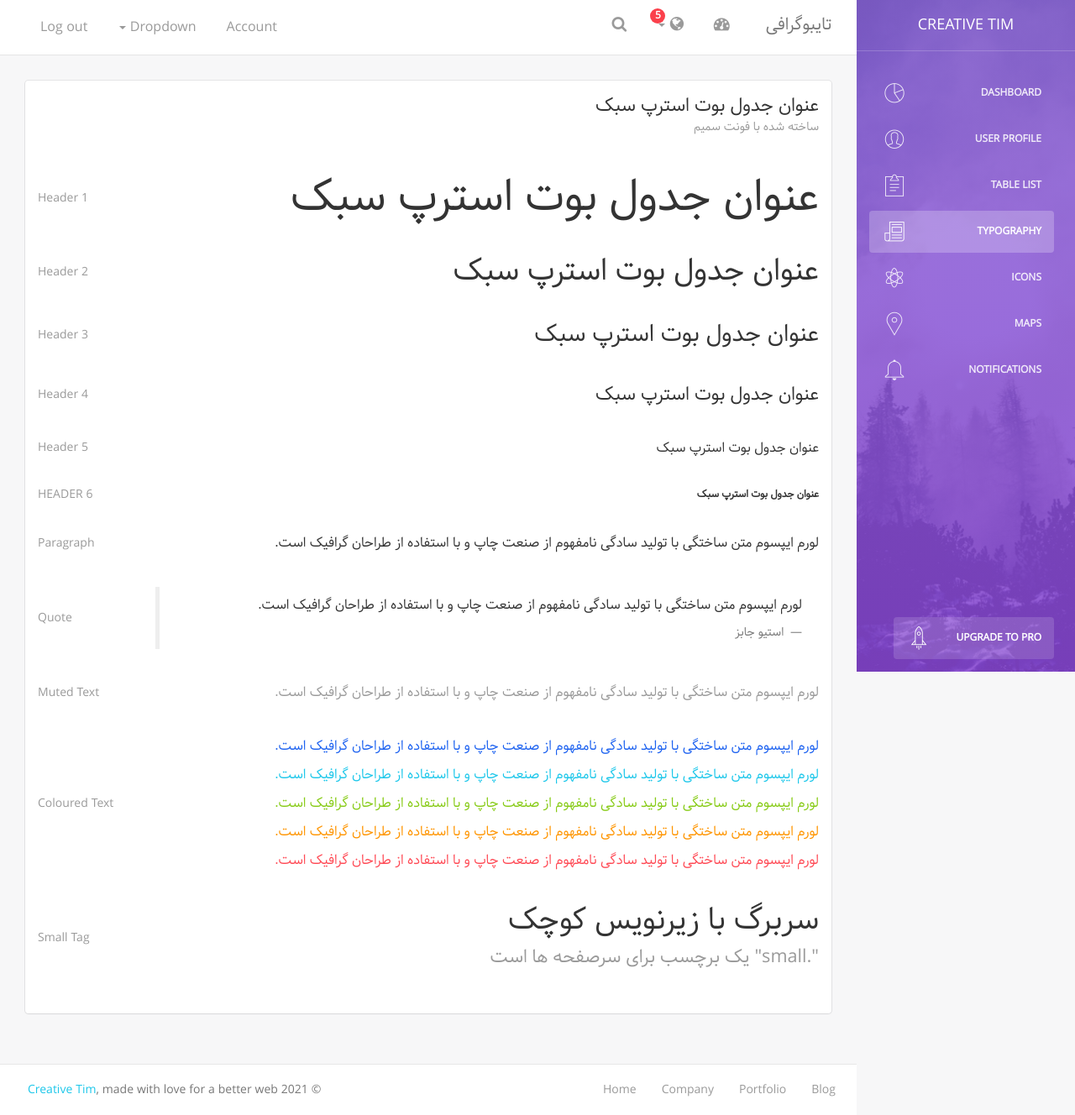
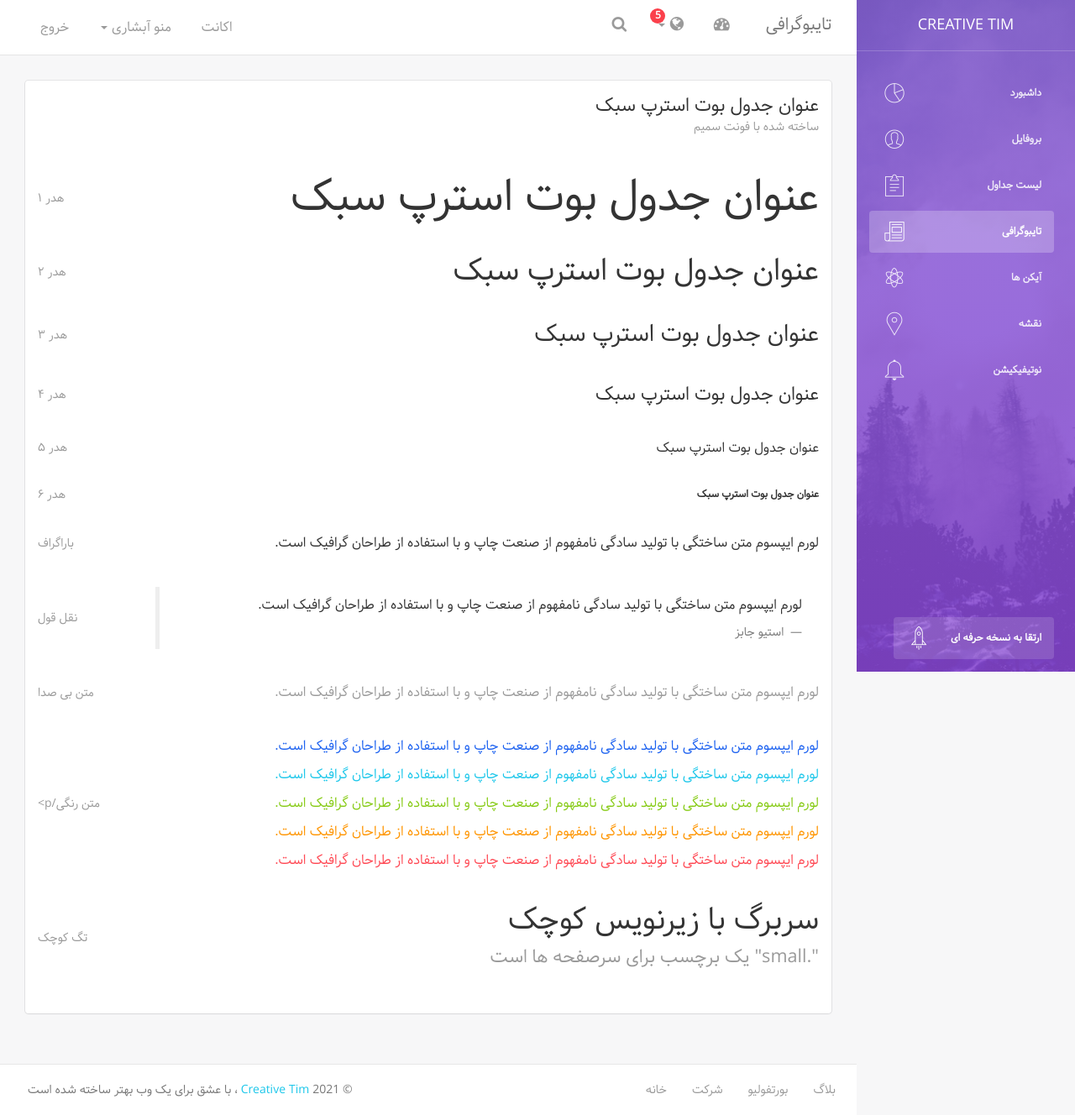
Before and after one commit to YaserAmini88/registration, a Django app: page /boot/typography.html in a window 1280 px wide. Shown: the whole page at 84% size. Run offline with Django 3.2, Linux system fonts and the light colour scheme; some libraries are stand-ins or nearby versions.

Commit message:
Fully Translated to Farsi

```diff
--- a/templates/typography.html
+++ b/templates/typography.html
@@ -7,7 +7,7 @@
 	<link rel="icon" type="image/png" href="{% static 'assets/img/favicon.ico' %}">
 	<meta http-equiv="X-UA-Compatible" content="IE=edge,chrome=1" />
 
-	<title>Light Bootstrap Dashboard by Creative Tim</title>
+	<title>داشبورد سبک بوت استرپ توسط Creative Tim</title>
 
 	<meta content='width=device-width, initial-scale=1.0, maximum-scale=1.0, user-scalable=0' name='viewport' />
     <meta name="viewport" content="width=device-width" />
@@ -51,49 +51,49 @@
                 <li>
                     <a href="dashboard.html">
                         <i class="pe-7s-graph"></i>
-                        <p>Dashboard</p>
+                        <p>داشبورد</p>
                     </a>
                 </li>
                 <li>
                     <a href="user.html">
                         <i class="pe-7s-user"></i>
-                        <p>User Profile</p>
+                        <p>بروفایل</p>
                     </a>
                 </li>
                 <li>
                     <a href="table.html">
                         <i class="pe-7s-note2"></i>
-                        <p>Table List</p>
+                        <p>لیست جداول</p>
                     </a>
                 </li>
                 <li class="active">
                     <a href="typography.html">
                         <i class="pe-7s-news-paper"></i>
-                        <p>Typography</p>
+                        <p>تایبوگرافی</p>
                     </a>
                 </li>
                 <li>
                     <a href="icons.html">
                         <i class="pe-7s-science"></i>
-                        <p>Icons</p>
+                        <p>آیکن ها</p>
                     </a>
                 </li>
                 <li>
                     <a href="maps.html">
                         <i class="pe-7s-map-marker"></i>
-                        <p>Maps</p>
+                        <p>نقشه</p>
                     </a>
                 </li>
                 <li>
                     <a href="notifications.html">
                         <i class="pe-7s-bell"></i>
-                        <p>Notifications</p>
+                        <p>نوتیفیکیشن</p>
                     </a>
                 </li>
 				<li class="active-pro">
                     <a href="upgrade.html">
                         <i class="pe-7s-rocket"></i>
-                        <p>Upgrade to PRO</p>
+                        <p>ارتقا به نسخه حرفه ای</p>
                     </a>
                 </li>
             </ul>
@@ -149,13 +149,13 @@
                     <ul class="nav navbar-nav navbar-right">
                         <li>
                            <a href="">
-                               <p>Account</p>
+                               <p>اکانت</p>
                             </a>
                         </li>
                         <li class="dropdown">
                               <a href="#" class="dropdown-toggle" data-toggle="dropdown">
                                     <p>
-										Dropdown
+										منو آبشاری
 										<b class="caret"></b>
 									</p>
 
@@ -172,7 +172,7 @@
                         </li>
                         <li>
                             <a href="#">
-                                <p>Log out</p>
+                                <p>خروج</p>
                             </a>
                         </li>
 						<li class="separator hidden-lg hidden-md"></li>
@@ -194,29 +194,29 @@
                             <div class="content">
 
                                 <div class="typo-line">
-                                    <h1><p class="category">Header 1</p>عنوان جدول بوت استرپ سبک </h1>
+                                    <h1><p class="category">هدر ۱</p>عنوان جدول بوت استرپ سبک </h1>
                                 </div>
 
                                     <div class="typo-line">
-                                    <h2><p class="category">Header 2</p>عنوان جدول بوت استرپ سبک</h2>
+                                    <h2><p class="category">هدر ۲</p>عنوان جدول بوت استرپ سبک</h2>
                                 </div>
                                 <div class="typo-line">
-                                    <h3><p class="category">Header 3</p>عنوان جدول بوت استرپ سبک</h3>
+                                    <h3><p class="category">هدر ۳</p>عنوان جدول بوت استرپ سبک</h3>
                                 </div>
                                 <div class="typo-line">
-                                    <h4><p class="category">Header 4</p>عنوان جدول بوت استرپ سبک</h4>
+                                    <h4><p class="category">هدر ۴</p>عنوان جدول بوت استرپ سبک</h4>
                                 </div>
                                 <div class="typo-line">
-                                    <h5><p class="category">Header 5</p>عنوان جدول بوت استرپ سبک</h5>
+                                    <h5><p class="category">هدر ۵</p>عنوان جدول بوت استرپ سبک</h5>
                                 </div>
                                  <div class="typo-line">
-                                    <h6><p class="category">Header 6</p>عنوان جدول بوت استرپ سبک</h6>
+                                    <h6><p class="category">هدر ۶</p>عنوان جدول بوت استرپ سبک</h6>
                                 </div>
                                 <div class="typo-line">
-                                    <p><span class="category">Paragraph</span>لورم ایپسوم متن ساختگی با تولید سادگی نامفهوم از صنعت چاپ و با استفاده از طراحان گرافیک است. </p>
+                                    <p><span class="category">باراگراف</span>لورم ایپسوم متن ساختگی با تولید سادگی نامفهوم از صنعت چاپ و با استفاده از طراحان گرافیک است. </p>
                                 </div>
                                 <div class="typo-line">
-                                    <p class="category">Quote</p>
+                                    <p class="category">نقل قول</p>
                                     <blockquote>
                                      <p>
                                      لورم ایپسوم متن ساختگی با تولید سادگی نامفهوم از صنعت چاپ و با استفاده از طراحان گرافیک است.
@@ -228,7 +228,7 @@
                                 </div>
 
                                 <div class="typo-line">
-                                    <p class="category">Muted Text</p>
+                                    <p class="category">متن بی صدا</p>
                                     <p class="text-muted">
                                     لورم ایپسوم متن ساختگی با تولید سادگی نامفهوم از صنعت چاپ و با استفاده از طراحان گرافیک است.
                                     </p>
@@ -237,7 +237,7 @@
                                     <!--
                                      there are also "text-info", "text-success", "text-warning", "text-danger" clases for the text
                                      -->
-                                    <p class="category">Coloured Text</p>
+                                    <p class="category">متن رنگی/p>
                                     <p class="text-primary">
                                         لورم ایپسوم متن ساختگی با تولید سادگی نامفهوم از صنعت چاپ و با استفاده از طراحان گرافیک است.
                                     </p>
@@ -256,7 +256,7 @@
                                 </div>
 
                                 <div class="typo-line">
-                                    <h2><p class="category">Small Tag</p>سربرگ با زیرنویس کوچک <br><small>".small" یک برچسب برای سرصفحه ها است</small> </h2>
+                                    <h2><p class="category">تگ کوچک</p>سربرگ با زیرنویس کوچک <br><small>".small" یک برچسب برای سرصفحه ها است</small> </h2>
                                 </div>
 
 
@@ -274,28 +274,28 @@
                     <ul>
                         <li>
                             <a href="#">
-                                Home
+                                خانه
                             </a>
                         </li>
                         <li>
                             <a href="#">
-                                Company
+                                شرکت
                             </a>
                         </li>
                         <li>
                             <a href="#">
-                                Portfolio
+                                بورتفولیو
                             </a>
                         </li>
                         <li>
                             <a href="#">
-                               Blog
+                               بلاگ
                             </a>
                         </li>
                     </ul>
                 </nav>
                 <p class="copyright pull-right">
-                    &copy; <script>document.write(new Date().getFullYear())</script> <a href="http://www.creative-tim.com">Creative Tim</a>, made with love for a better web
+                    &copy; <script>document.write(new Date().getFullYear())</script> <a href="http://www.creative-tim.com">Creative Tim</a> ، با عشق برای یک وب بهتر ساخته شده است
                 </p>
             </div>
         </footer>
```
